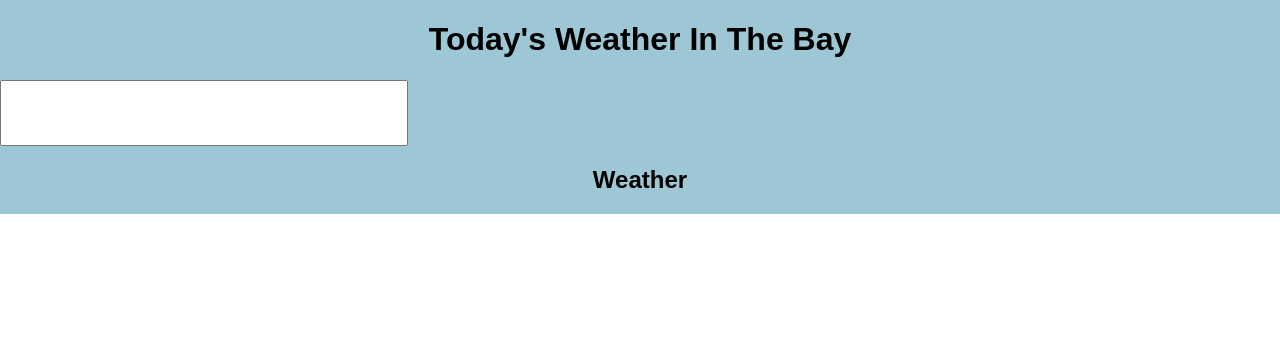
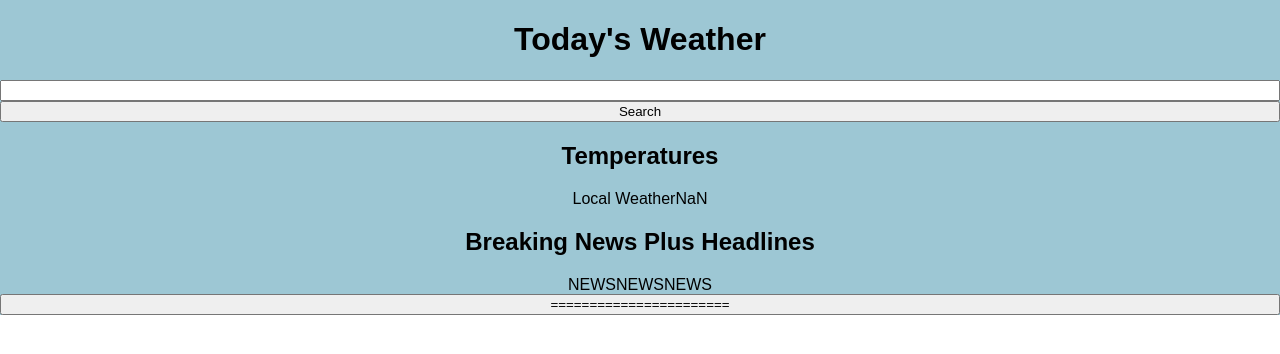
Before and after one commit to estott10/first-dm-project, a React (Create React App) app in the folder first-project/: page / in a window 1280 px wide. Shown: the top 354 px of the page. Built offline with nearby package versions, Linux system fonts and the light colour scheme; no server answers.

Commit message:
news and weather components

```diff
--- a/first-project/src/App.css
+++ b/first-project/src/App.css
@@ -29,7 +29,7 @@
   to { transform: rotate(360deg); }
 }
 
-.input {
+.inputfield {
   width: 400px;
   height: 60px;
 
@@ -41,3 +41,9 @@ div {
   flex-direction: column;
   justify-content: center;
 }
+
+.submit {
+  width: 150px;
+  height: 60px;
+  background-color: darkgray;
+}
--- a/first-project/src/App.js
+++ b/first-project/src/App.js
@@ -1,44 +1,60 @@
 import React, { Component } from 'react';
+import './App.css';
 import axios from 'axios';
-import './App.css';
-// import Events from './Components/Events.js'
-// import Input from './Components/Input.js'
+import DisplayNews from './Components/DisplayNews';
+import Weather from './Components/Weather'
+
 
 export default class App extends Component {
   constructor(props){
     super(props)
     this.state = {
-      weatherConditions: {},
-      prop: ""
+      weatherConditions: "",
+      city: "",
+      apiKey: '156de3e62727130be6afca5f4c49d571',
+      news: [],
+      newsapiKey:'2a16d2b9dc7445648d479c84c235c29d'
     }
+    this.submitchange= this.submitchange.bind(this)
+    this.newsupdate= this.newsupdate.bind(this)
+
   }
 
-  componentDidMount(){
 
-    axios.get('/api/forecast')
+    submitchange= () => {
+    axios.get(`https://api.openweathermap.org/data/2.5/weather?q=${this.state.city}&APPID=${this.state.apiKey}`)
     .then( (response)=> {
+        this.setState( {weatherConditions: response.data.main.temp} )
+      })
+    }
 
-        this.setState( {weatherConditions: response.data} )
-      })
-  }
+    newsupdate= () => {
+      debugger
+      axios.get(`https://newsapi.org/v2/top-headlines?country=us&apikey=${this.state.newsapiKey}`)
+      .then( (response)=> {
+      debugger
+          this.setState( {news: response.articles} )
+        })
+      }
 
   onchange = (event) => {
     const { value } = event.target;
-    this.setState({ prop: value })
+    this.setState({ city: value })
   }
 
   render() {
-    let high = "";
-    if(this.state.weatherConditions && this.state.weatherConditions.list && this.state.weatherConditions.list[0] && this.state.weatherConditions.list[0].main){
-      high = (((this.state.weatherConditions.list[0].main.temp )* 9) /5) - 459.67
-    }
-
+   const weatherinfo = "Local Weather"
+   let currenttemp =
+   Math.floor(((parseInt(this.state.weatherConditions, 10)* 9) /5) - 459.67);
+   let breakingnews= "NEWSNEWSNEWS"
     return (
       <div className="App">
-      <h1>Today's Weather In The Bay</h1>
-   <input className='input' value={this.state.prop} onChange={this.onchange}/>
-      <h2> Weather </h2>
-        {high}
+      <h1>Today's Weather</h1>
+   <input className='input' value={this.state.city} onChange={this.onchange}/>
+   <button className='search' onClick= {this.submitchange} >Search</button>
+   <Weather winfo= {weatherinfo} temp= {currenttemp}/>
+        <h2>Breaking News Plus Headlines</h2>
+      <DisplayNews displaynews={breakingnews}/>
       </div>
     );
   }
--- /dev/null
+++ b/first-project/src/Components/DisplayNews.js
@@ -0,0 +1,24 @@
+import React, { Component } from 'react';
+import App from '../App';
+import '../App.css';
+
+export default class DisplayNews extends Component {
+    constructor(props){
+        super(props);
+
+            this.state= {
+                city: this.props.city
+            }
+            //binding
+        }
+
+    render(){
+        //Destructuring
+        return(
+            <div className="displaynews">
+                {this.props.displaynews}
+            <button>=======================</button>
+        </div>
+        )
+    }
+}
--- /dev/null
+++ b/first-project/src/Components/Weather.js
@@ -0,0 +1,19 @@
+import React, {Component} from 'react';
+
+
+export default class Weather extends Component {
+        //binding
+    //methods
+
+    render(){
+
+        return(
+            <div>
+               <h2> Temperatures </h2>
+               {this.props.winfo}
+               {this.props.temp}
+            </div>
+
+        )
+    }
+}
```
Also changed, not shown: first-project/server.js (+9 -8 lines), first-project/src/Components/Events.js (deleted, +0 -25 lines), first-project/src/Components/Input.js (+38 -33 lines).
